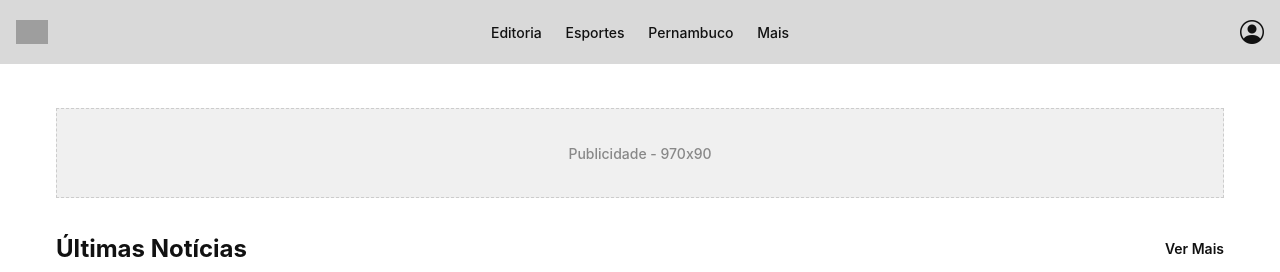
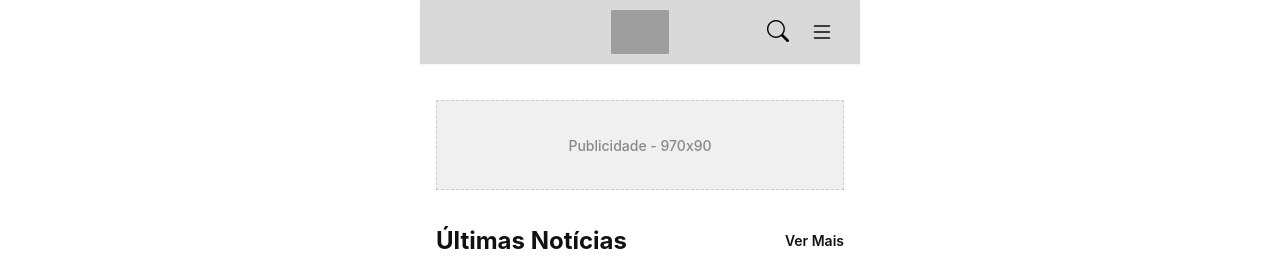
Before and after one commit to Lucascbayma/KIVO, a Django app: page / in a window 1280 px wide. Shown: the top 272 px of the page. Run offline with Django 4.2, Linux system fonts and the light colour scheme; data that the repository does not hold is empty; grey boxes are pictures that could not be loaded.

Commit message:
ajustando o front da home de acordo com o figma

```diff
--- a/jornal/static/jornal/css/style.css
+++ b/jornal/static/jornal/css/style.css
@@ -1,7 +1,7 @@
 :root {
   --bg: #fff;
   --header-bg: #D9D9D9;
-  --header-text: #fff;
+  --header-text: #000;
   --dark: #111;
   --muted: #777;
   --card-bg: #fff;
@@ -17,77 +17,94 @@ body {
   background: var(--bg);
   color: var(--dark);
   padding-top: 64px;
+  display: flex;
+  flex-direction: column;
+  align-items: center;
 }
 header.header {
-  background: #D9D9D9 !important;
-  color: #111 !important;
+  background: var(--header-bg) !important;
+  color: var(--header-text) !important;
 }
 .header {
   position: fixed;
   top: 0;
-  left: 0;
-  right: 0;
+  left: 50%;
+  transform: translateX(-50%);
+  width: 440px;
   height: 64px;
+  flex-shrink: 0;
   display: flex;
   align-items: center;
+  justify-content: space-between;
   padding: 0 16px;
   z-index: 10;
+  box-shadow: 0 1px 2px rgba(0,0,0,0.05);
 }
 .header .col {
-  flex: 1;
   display: flex;
   align-items: center;
 }
 .header .col.left {
+  flex: 1;
   justify-content: flex-start;
+}
+.header .col.center {
+  justify-content: center;
+  flex: 0;
 }
 .header .col.right {
   justify-content: flex-end;
-  color: var(--dark);
-}
-
-.header .col.center {
-  justify-content: center;
-  font-size: 14px;
-  color: var(--header-text);
-  font-weight: 500;
-}
-.header .col.center .menu a,
-.header .col.center .menu a:visited {
-  color: var(--dark);
-  text-decoration: none;
-  padding: 0 10px;
+  flex: 1;
+  gap: 0px;
 }
 .logo-container {
-  width: 32px;
-  height: 32px;
+  width: 79px;
+  height: 44px;
+  flex-shrink: 0;
+  aspect-ratio: 79/44;
   display: flex;
   align-items: center;
   justify-content: center;
 }
 .logo-img {
-  max-width: 100%;
-  max-height: 100%;
-  height: auto;
+  width: 100%;
+  height: 100%;
   object-fit: contain;
 }
-.search-icon {
-  display: none;
+.header-icon-btn,
+.hamburger-label {
+  display: flex;
+  width: 44px;
+  height: 44px;
+  padding: 11px;
+  justify-content: center;
+  align-items: center;
+  flex-shrink: 0;
+  background: transparent;
+  border: none;
+  cursor: pointer;
+  color: #000;
 }
-.hamburger {
-  display: none;
+.header-icon-btn i,
+.hamburger-label i {
+  color: #000;
+  font-size: 22px;
 }
+.search-icon { display: none; }
+.header .col.center .menu { display: none; }
+.btn-adicionar-noticia { display: none; }
+.profile-login-icon { display: none; }
 .main-content {
   display: flex;
   flex-direction: column;
   gap: var(--gap);
   padding: 16px;
+  width: 100%;
+  max-width: 440px;
 }
 @media (min-width: 1024px) {
   .main-content {
-    max-width: 1200px;
-    margin: 0 auto;
-    padding: 24px 16px;
+    max-width: 440px;
   }
 }
 .em-alta {
@@ -214,6 +231,8 @@ footer {
   color: var(--muted);
   font-size: 14px;
   text-align: center;
+  width: 100%;
+  max-width: 440px;
 }
 footer p {
   margin: 0;
@@ -331,8 +350,8 @@ footer .card .media::after {
   color: var(--dark);
 }
 .submit-button {
-  background: var(--header-bg);
-  color: var(--header-text);
+  background: var(--dark);
+  color: #fff;
   border: none;
   padding: 12px 30px;
   border-radius: 4px;
@@ -344,7 +363,7 @@ footer .card .media::after {
   transition: background 0.3s ease;
 }
 .submit-button:hover {
-  background: #a90000;
+  background: #333;
 }
 .bloco-anuncio {
   display: flex;
@@ -428,22 +447,25 @@ footer .card .media::after {
   display: none;
 }
 .hamburger-label {
-  display: none;
-  flex-direction: column;
-  justify-content: space-around;
-  width: 30px;
-  height: 30px;
+  display: flex;
+  width: 44px;
+  height: 44px;
+  padding: 11px;
+  justify-content: center;
+  align-items: center;
+  flex-shrink: 0;
   background: transparent;
   border: none;
   cursor: pointer;
   padding: 0;
   z-index: 200;
   position: relative;
+  color: #000;
 }
 .hamburger-line {
   width: 30px;
   height: 3px;
-  background: var(--dark);
+  background: var(--header-text);
   border-radius: 2px;
   transition: all 0.3s ease-in-out;
 }
@@ -491,13 +513,10 @@ footer .card .media::after {
 }
 @media (max-width: 1023px) {
   .header .col.center {
-    display: none;
+    display: flex;
   }
   .header .col.right .btn-adicionar-noticia {
     display: none;
-  }
-  .hamburger-label {
-    display: flex;
   }
 }
 .hamburger-toggle:checked ~ .mobile-menu {
@@ -515,10 +534,6 @@ footer .card .media::after {
 .hamburger-toggle:checked ~ .header .hamburger-label .hamburger-line:nth-child(3) {
   transform: translateY(-11px) rotate(-45deg);
 }
-.hamburger-line {
-  background: var(--header-text);
-}
-
 .mobile-menu-close {
   position: absolute;
   top: 20px;
--- a/jornal/templates/home.html
+++ b/jornal/templates/home.html
@@ -69,43 +69,21 @@
 
   <header class="header">
     <div class="col left">
+        </div>
+
+    <div class="col center">
         <div class="logo-container">
             <img src="{% static 'jornal/imagens/logo.svg' %}" alt="JC" class="logo-img">
         </div>
     </div>
-      <div class="col center">
-          <nav class="menu">
-              <a href="#">Editoria</a>
-              <a href="#">Esportes</a>
-              <a href="#">Pernambuco</a>
-              <a href="#">Mais</a>
-          </nav>
-      </div>
+
     <div class="col right">
-          {# O botão 'Adicionar Notícia' só aparece se o usuário estiver logado #}
-          {% if user.is_authenticated %}
-              <a href="{% url 'adicionar_artigo' %}" class="btn-adicionar-noticia" style="#111; text-decoration: none; font-weight: 600; padding: 5px 10px; border: 1px solid white; border-radius: 4px; white-space: nowrap;">
-                  + Adicionar Notícia
-              </a>
-          {% endif %}
+        <button class="header-icon-btn search-btn" aria-label="Buscar">
+            <i class="bi bi-search"></i>
+        </button>
 
-          {# Ícone de Perfil / Login (Novo Elemento) #}
-          <a href="{% if user.is_authenticated %}{% url 'jornal:logout' %}{% else %}{% url 'jornal:login' %}{% endif %}"
-            class="profile-login-icon"
-            title="{% if user.is_authenticated %}Sair ({{ user.username }}){% else %}Login / Criar Conta{% endif %}"
-            style="color: #111; font-size: 1.5rem; margin-left: 10px; text-decoration: none; display: flex; align-items: center;">
-
-              {% if user.is_authenticated %}
-                  <i class="bi bi-box-arrow-right" style="margin-right: 5px;"></i>
-                  <span class="username-display" style="font-size: 0.8rem; font-weight: 600;">{{ user.username }}</span>
-              {% else %}
-                  <i class="bi bi-person-circle"></i>
-              {% endif %}
-          </a>
-          <label class="hamburger-label" for="hamburger-toggle" aria-label="Abrir menu">
-              <span class="hamburger-line"></span>
-              <span class="hamburger-line"></span>
-              <span class="hamburger-line"></span>
+        <label for="hamburger-toggle" class="hamburger-label" id="frame1">
+            <i class="bi bi-list" style="font-size: 24px;"></i>
         </label>
     </div>
 </header>
```
Lines whose indentation alone changed are shown as unchanged.
